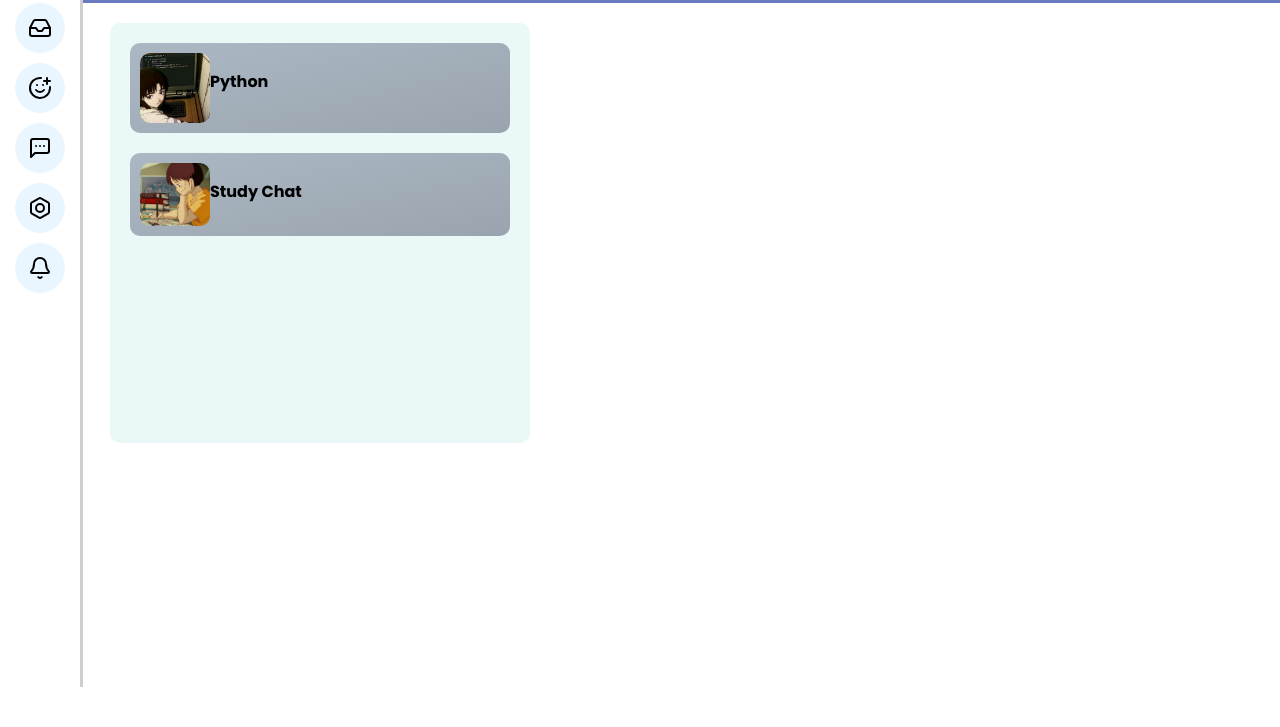
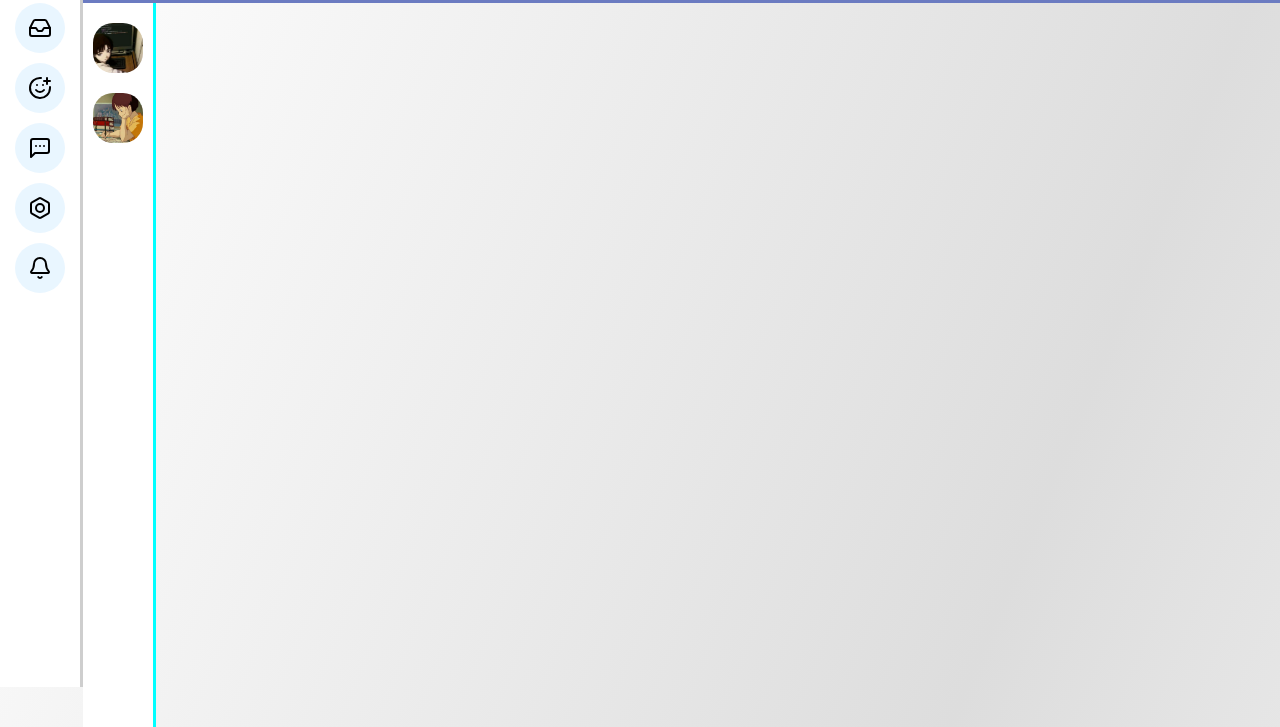
Before and after one commit to daveleethedev/Kite-Chat, a plain HTML site: page index.html in a window 1280 px wide. Shown: the part 73-800 px from the top of the page. Drawn offline with Linux system fonts and the light colour scheme.

Commit message:
melhorei a ideia da barra de comunidades

```diff
--- a/index.html
+++ b/index.html
@@ -67,13 +67,13 @@
     <section id="communities">
         <div id="community">
             <img id="community-icon" src="images/lain programming.jpeg" alt="xii :(">
-                <p><b>Python</b></p>
+                <p id="community-name"><b>Python</b></p>
         </div>
 
         <div id="community">
             <img id="community-icon" src="images/Study icon.jpeg" alt="">
-                <p><b>Study Chat</b></p>
-                </div>
+                <p id="community-name"><b>Study Chat</b></p>
+        </div>
             </section>
 
             <section id="posts">
@@ -94,5 +94,7 @@
         <br>
 
      </nav>
+
+     <script src="animation.js"></script>
 </body>
 </html>
--- a/styles/style.css
+++ b/styles/style.css
@@ -1,6 +1,7 @@
 @import url('https://fonts.googleapis.com/css2?family=Poppins:ital,wght@0,100;0,200;0,300;0,400;0,500;0,600;0,700;0,800;0,900;1,100;1,200;1,300;1,400;1,500;1,600;1,700;1,800;1,900&display=swap');
 
 body{
+    background-image: linear-gradient(to right bottom, white, rgb(221, 221, 221), white);
     width: 100vw;
     height: 100vh;
     margin: 0px;
@@ -13,6 +14,7 @@ body{
 }
 
 #leftBar{
+     background-color: rgb(255, 255, 255);
     width: 80px;
     float: left;
     height: 760px;
@@ -120,30 +122,57 @@ body{
 }
 
 main{
-    padding: 20px;
+    background-color: white;
+    width: 70px;
+    float: left;
+    border-color: aqua;
+    border-width:  0px 3px 0px 0px;
+    border-style: solid;
 }
 
+
 #communities{
-    background-color: rgb(235, 248, 248);
+
     padding: 10px;
-    width: 400px;
-    height: 400px;
-    margin-left: 90px;
-    border-radius: 10px;
-
+    width: 600px;
+    height: 3000px;
+    padding-left: 0;
     display: flex;
     flex-direction: column;
+
     overflow-y: scroll;
 }
+
+#communities::-webkit-scrollbar{
+    background-color:  #09199300;
+}
+
 #community{
     padding: 10px;
     display:flex;
-    background-image:linear-gradient(to right bottom ,rgb(171, 184, 196), rgb(154, 164, 174)) ;
-    margin: 10px;
-    border-radius: 10px;
+    flex-direction: row;
 }
 
+
 #community-icon{
-    width: 70px;
+    width: 50px;
+    height: 50px;
+    border-radius: 40%;
+}
+
+#community-icon:hover{
+    width: 53px;
+    height: 53px;
+    cursor: pointer;
+
+}
+
+#community-name{
+    margin-left: 10px;
+    margin-top: 0px;
+    background-color: rgb(12, 6, 63);
+    padding: 10px;
     border-radius: 10px;
+    color: aliceblue;
+    display: none;
 }
```
Also changed, not shown: animation.js (added).
